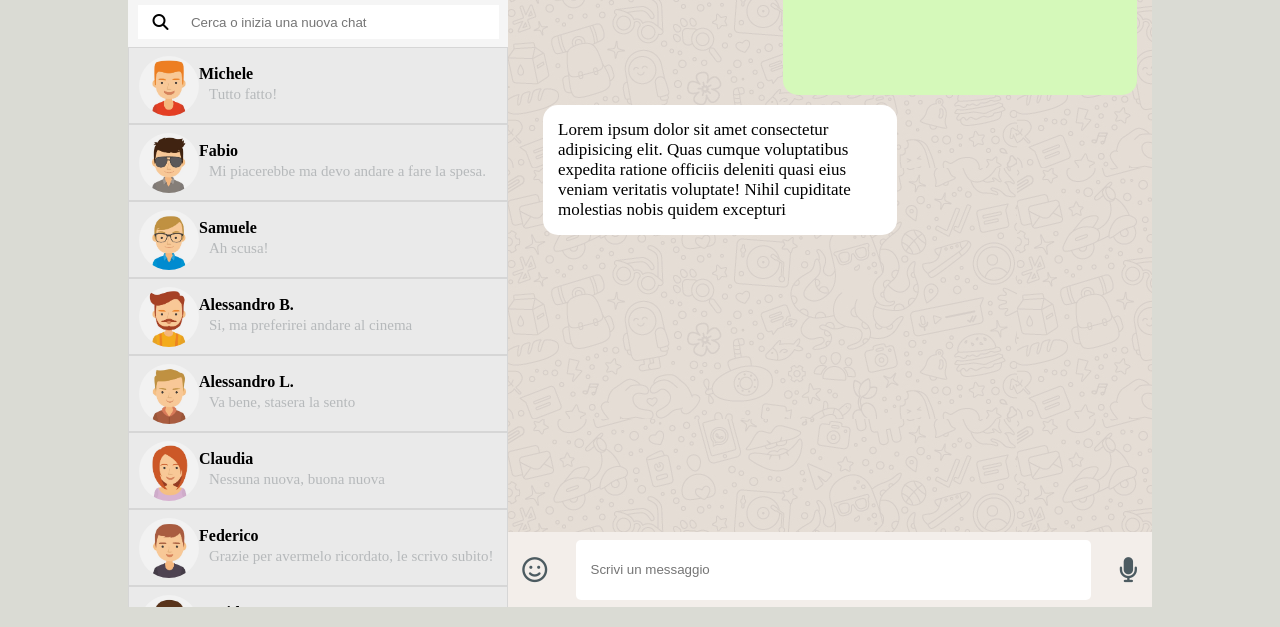
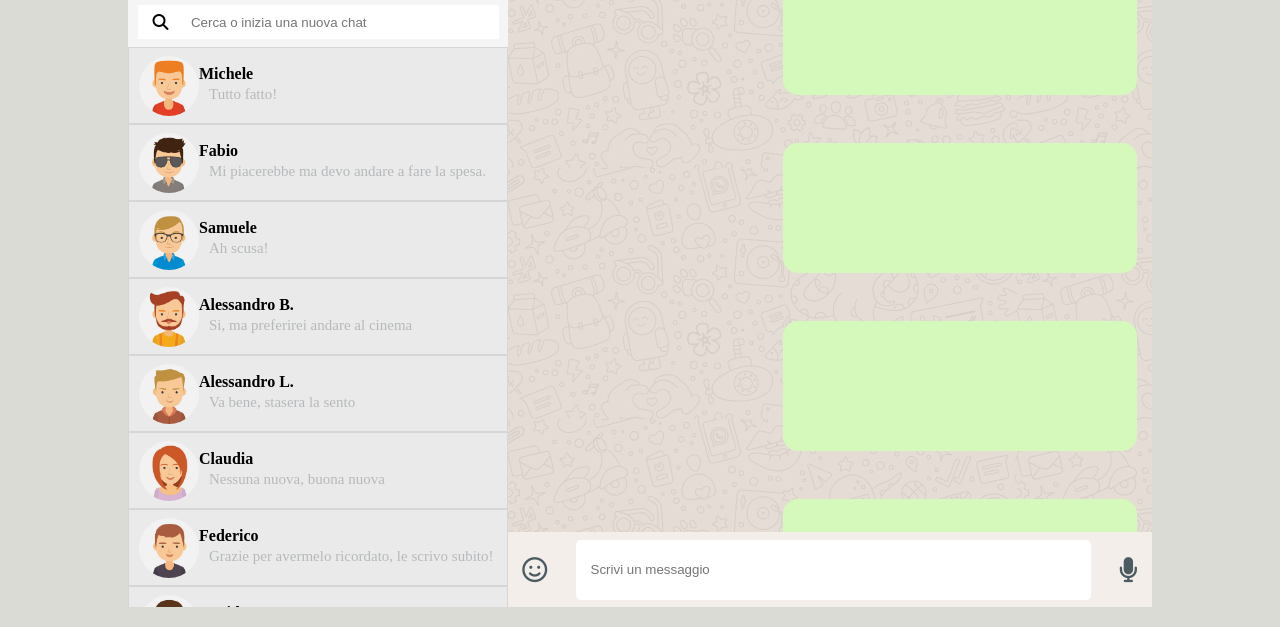
Before and after one commit to IlariaGuarnieri/vue-boolzapp, a plain HTML site: page index.html in a window 1280 px wide. Shown: the part 173-800 px from the top of the page. Drawn offline with nearby package versions, Linux system fonts and the light colour scheme.

Commit message:
add prova messaggi in chat grande

```diff
--- a/index.html
+++ b/index.html
@@ -66,6 +66,7 @@
           <div
           v-for="(contact,index) in contacts"
           class="contatto d-flex"
+          @click="chat(index),console.log(contactCounter)"
           >
             <div class="photo">
               <img
@@ -101,8 +102,8 @@
 <!-- messaggi CHAT GRANDE -->
         <div class="content-messages">
 
-          <div v-for="" class="message-sent">
-            <p>{{}}</p>
+          <div v-for="(message,indice) in contacts" class="message-sent">
+            <p>{{ cia0 }}</p>
           </div>
 
           <div class="message-received">
--- a/script.js
+++ b/script.js
@@ -3,7 +3,7 @@ const {createApp} =Vue
 createApp({
   data() {
     return {
-      // creo oggetti
+      // array oggetti
       contacts: [
         {
             name: 'Michele',
@@ -188,7 +188,7 @@ createApp({
 
   mounted() {
     // output dei contatti nella console quando l'app è montata
-    console.log(this.contacts, 'ciao');
+
   },
 }
 }).mount('#app')
```
